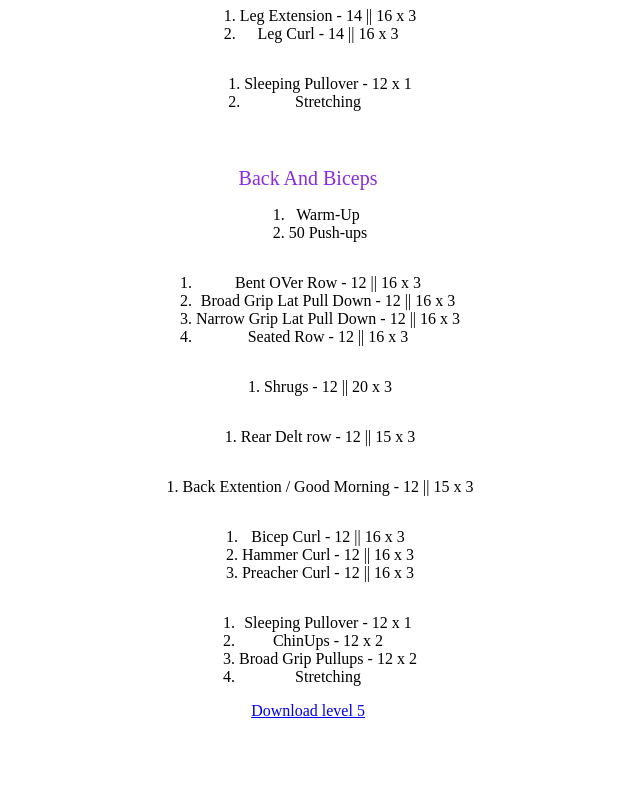
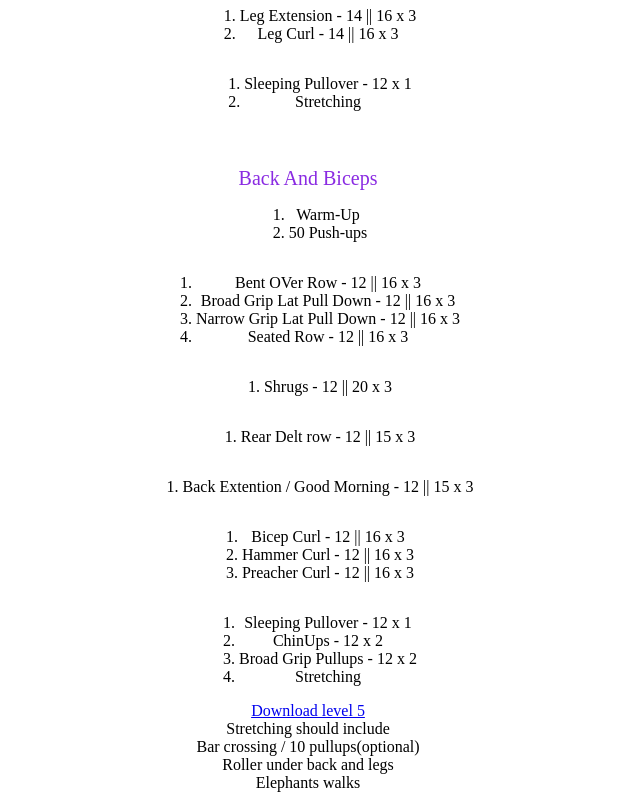
Before and after one commit to IlIIIlIIIlIlIlI/workout-plan, a React (Create React App) app: page / in a window 1280 px wide. Shown: the part 1574-2374 px from the top of the page, without its empty margins (332-972 px from the left). Before the commit the page ends 2302 px from the top, so only its background shows below. Built offline with nearby package versions, Linux system fonts and the light colour scheme.

Commit message:
new changes

```diff
--- a/src/App.tsx
+++ b/src/App.tsx
@@ -30,6 +30,14 @@ function App() {
           Download level 5
         </a>
       </div>
+
+      <div className='main'>
+        <div>Stretching should include</div>
+
+        <div>Bar crossing / 10 pullups(optional)</div>
+        <div>Roller under back and legs</div>
+        <div>Elephants walks</div>
+      </div>
     </div>
   );
 }
```
